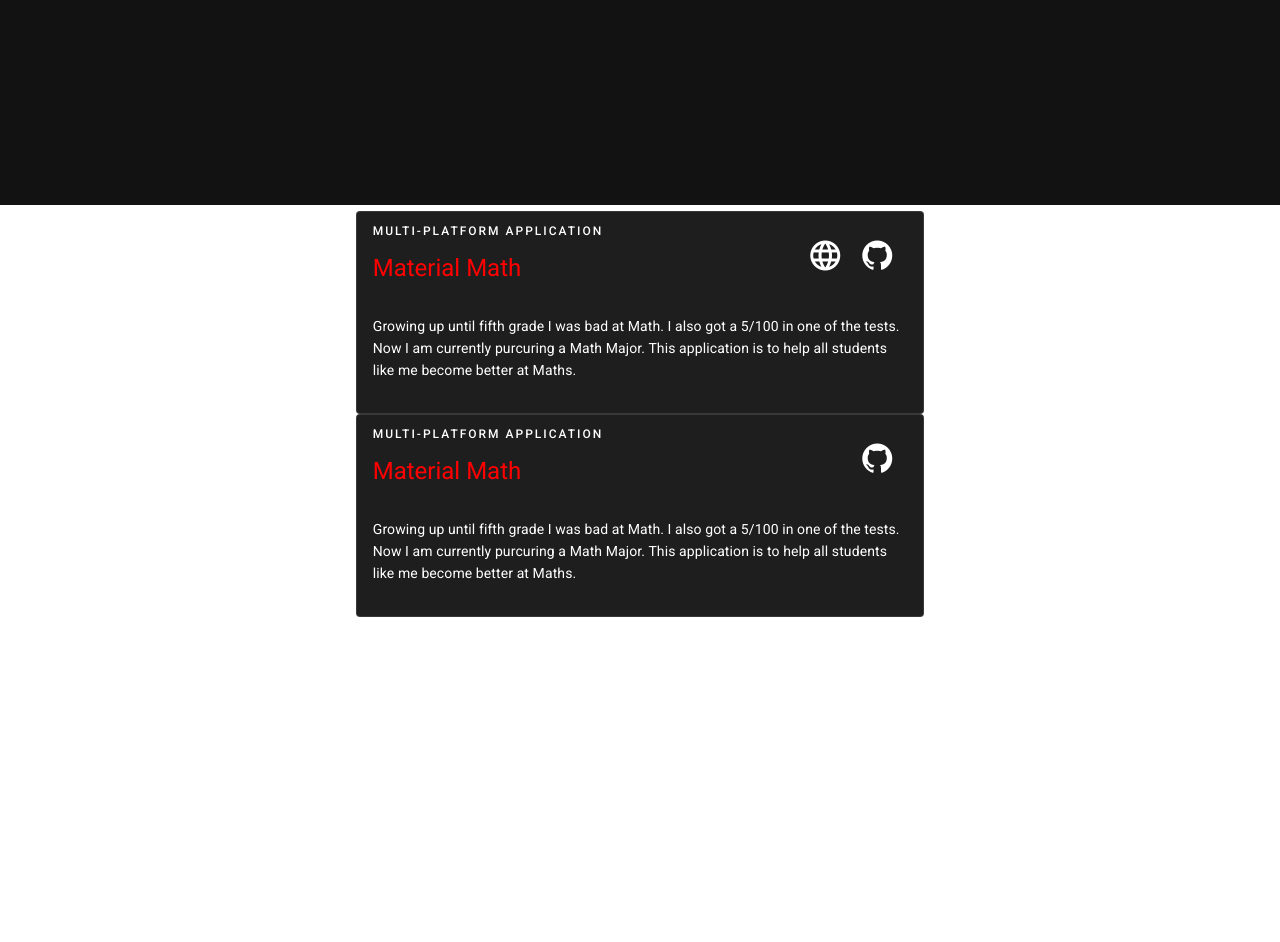
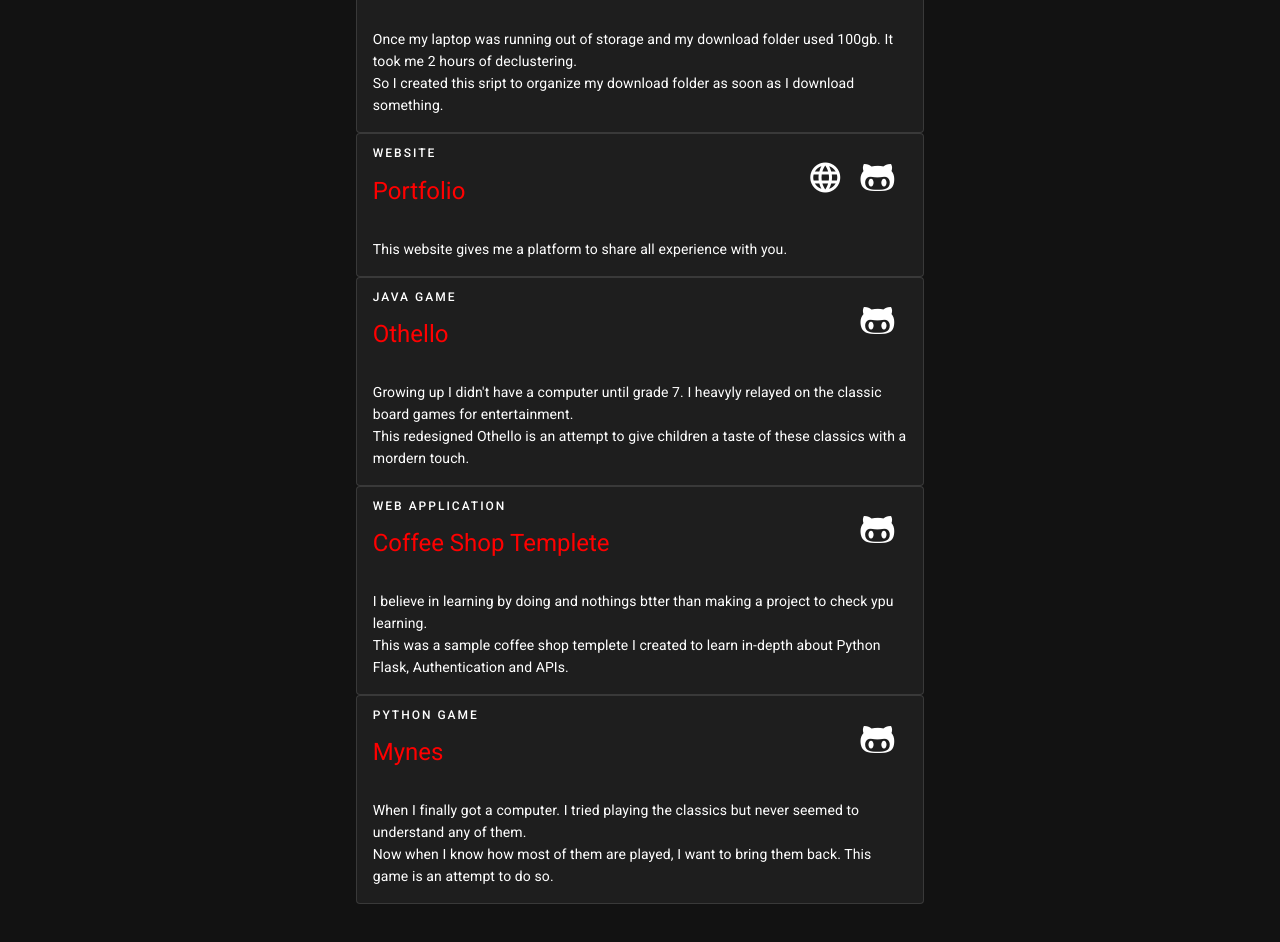
Before and after one commit to milindvishnoi/my-personal-website, a Vue app: page / in a window 1280 px wide. Shown: the part 620-1562 px from the top of the page. Before the commit the page ends 1299 px from the top, so only its background shows below. Built offline with nearby package versions, Linux system fonts and the light colour scheme; what vue-typed-js would draw is missing.

Commit message:
Added Projects

```diff
--- a/package.json
+++ b/package.json
@@ -16,6 +16,7 @@
     "vuex": "^3.4.0"
   },
   "devDependencies": {
+    "@fortawesome/fontawesome-free": "^5.13.0",
     "@mdi/font": "^5.3.45",
     "@vue/cli-plugin-babel": "~4.4.0",
     "@vue/cli-plugin-eslint": "~4.4.0",
@@ -23,7 +24,6 @@
     "babel-eslint": "^10.1.0",
     "eslint": "^6.7.2",
     "eslint-plugin-vue": "^6.2.2",
-    "material-design-icons-iconfont": "^5.0.1",
     "sass": "^1.19.0",
     "sass-loader": "^8.0.0",
     "vue-cli-plugin-vuetify": "~2.0.5",
--- a/src/components/AppCard.vue
+++ b/src/components/AppCard.vue
@@ -2,7 +2,7 @@
     <v-card outlined>
     <v-list-item>
       <v-list-item-content>
-        <v-list-item-subtitle style="color:white;" class="overline mb-4">Multi-Platform Application</v-list-item-subtitle>
+        <v-list-item-subtitle style="color:white;" class="overline mb-4">{{ desc }}</v-list-item-subtitle>
         <v-list-item-title class="headline mb-1" style="color:red;">{{ projectName }}</v-list-item-title>
       </v-list-item-content>
       <v-card-actions>
@@ -10,41 +10,47 @@
             <v-icon large>mdi-web</v-icon>
         </v-btn>
         <v-btn icon large :href="github">
-            <v-icon large>mdi-github</v-icon>
+            <v-icon large>fab fa-github-alt</v-icon>
         </v-btn>
       </v-card-actions>
     </v-list-item>
-    <v-card-text style="color:white;padding-bottom:0px;">{{ descriptionOne }}</v-card-text>
-    <v-card-text style="color:white;padding-top:0px;">{{ descriptionTwo }}</v-card-text>
-    <v-card-actions>
+    <v-card-text :class="{'second-sentence': isdescriptionTwo}" style="color:white;">{{ descriptionOne }}</v-card-text>
+    <v-card-text v-if="isdescriptionTwo" style="color:white;padding-top:0px;">{{ descriptionTwo }}</v-card-text>
+    <!-- <v-card-actions> -->
+    <!-- These are to display the github and web buttons at the bottom -->
       <!-- <v-btn icon large :href="github">
           <v-icon large>mdi-github</v-icon>
       </v-btn>
       <v-btn v-if="web" :href="website" icon large>
           <v-icon large>mdi-web</v-icon>
       </v-btn> -->
-    </v-card-actions>
+    <!-- </v-card-actions> -->
   </v-card>
 </template>
 
 <script>
     export default {
         props: {
+            desc: String,
             projectName: String,
             descriptionOne: String,
             descriptionTwo: String,
-            imgsrc: String,
             website: String,
             github: String,
         },
         computed: {
             web(){
                 return this.website > ''
+            },
+            isdescriptionTwo(){
+                return this.descriptionTwo > ''
             }
         }
     }
 </script>
 
 <style scoped>
-
+    .second-sentence{
+        padding-bottom:0px;
+    }
 </style>
--- a/src/components/HomePage.vue
+++ b/src/components/HomePage.vue
@@ -1,5 +1,5 @@
 <template>
-  <section class="d-flex flex-column justify-center align-center" style="min-height:90%;" >
+  <section class="d-flex flex-column justify-center align-center" style="" >
     <h2 :class="{'small-h2': getMobile}" style="color: #E53935;">HELLO, I'M</h2>
     <h1 :class="{'small-h1': getMobile}">MILIND VISHNOI</h1>
     <vue-typed-js :strings="listOfThings" :typeSpeed="50" :backSpeed="50" :loop="true" :cursorChar="'_'">
--- a/src/components/Projects.vue
+++ b/src/components/Projects.vue
@@ -2,10 +2,10 @@
     <v-col :sm="6" :xs="12" cols="4" >
         <span v-for="(p, i) in projects" :key="i">
         <app-card
+            :desc="p.desc"
             :projectName="p.projectName"
             :descriptionOne="p.descriptionOne"
             :descriptionTwo="p.descriptionTwo"
-            :imgsrc="p.imgsrc"
             :website="p.website"
             :github="p.github"
             :web="p.web" />
@@ -21,21 +21,49 @@ import AppCard from './AppCard.vue'
             return {
                 projects: [
                     {
-                    projectName: 'Material Math',
-                    descriptionOne: 'Growing up until fifth grade I was bad at Math. I also got a 5/100 in one of the tests.',
-                    descriptionTwo: 'Now I am currently purcuring a Math Major. This application is to help all students like me become better at Maths.',
-                    imgsrc: '/Users/milindvishnoi/Desktop/projects/personal-website/src/assets/mm.png',
-                    website: 'https://material-math.netlify.app/#/',
-                    github: 'https://github.com/grey-software/Material-Math'
+                        desc: 'Cross-Platform Application',
+                        projectName: 'Material Math',
+                        descriptionOne: 'Growing up until fifth grade I was bad at Math. I also got a 5/100 in one of the tests!',
+                        descriptionTwo: 'Now I am currently purcuring a Math Major. This application is to help all students like me become better at Maths.',
+                        website: 'https://material-math.netlify.app/#/',
+                        github: 'https://github.com/grey-software/Material-Math'
                     },
                     {
-                        projectName: 'Material Math',
-                        descriptionOne: 'Growing up until fifth grade I was bad at Math. I also got a 5/100 in one of the tests.',
-                        descriptionTwo: 'Now I am currently purcuring a Math Major. This application is to help all students like me become better at Maths.',
-                        imgsrc: '/Users/milindvishnoi/Desktop/projects/personal-website/src/assets/mm.png',
-                        // website: 'https://material-math.netlify.app/#/',
-                        github: 'https://github.com/grey-software/Material-Math',
-                    }
+                        desc: 'Python Sript',
+                        projectName: 'Download Folder Organizer',
+                        descriptionOne: 'Once my laptop was running out of storage and my download folder used 100gb. It took me 2 hours of declustering.',
+                        descriptionTwo: 'So I created this sript to organize my download folder as soon as I download something.',
+                        github: 'https://github.com/milindvishnoi/Download-Folder-Organizer',
+                    },
+                    {
+                        desc: 'Website',
+                        projectName: 'Portfolio',
+                        descriptionOne: '',
+                        descriptionTwo: 'This website gives me a platform to share all experience with you.',
+                        website: 'https://milindvishnoi.com',
+                        github: 'https://github.com/milindvishnoi/personal-website'
+                    },
+                    {
+                        desc: 'Java Game',
+                        projectName: 'Othello',
+                        descriptionOne: "Growing up I didn't have a computer until grade 7. I heavyly relayed on the classic board games for entertainment.",
+                        descriptionTwo: 'This redesigned Othello is an attempt to give children a taste of these classics with a mordern touch.',
+                        github: 'https://github.com/milindvishnoi/Othello-Game'
+                    },
+                    {
+                        desc: 'Web Application',
+                        projectName: 'Coffee Shop Templete',
+                        descriptionOne: 'I believe in learning by doing and nothings btter than making a project to check ypu learning.',
+                        descriptionTwo: 'This was a sample coffee shop templete I created to learn in-depth about Python Flask, Authentication and APIs.',
+                        github: 'https://github.com/milindvishnoi/CoffeeShop-MultipleRoleAuthorizationAPI'
+                    },
+                    {
+                        desc: 'Python Game',
+                        projectName: 'Mynes',
+                        descriptionOne: 'When I finally got a computer. I tried playing the classics but never seemed to understand any of them.',
+                        descriptionTwo: 'Now when I know how most of them are played, I want to bring them back. This game is an attempt to do so.',
+                        github: 'https://github.com/milindvishnoi/Mynes'
+                    },
                 ]
             }
         },
--- a/src/main.js
+++ b/src/main.js
@@ -1,12 +1,16 @@
 import Vue from 'vue'
 import App from './App.vue'
 import vuetify from './plugins/vuetify';
-import VueTypedJs from 'vue-typed-js'
+import VueTypedJs from 'vue-typed-js';
+import '@fortawesome/fontawesome-free/css/all.css';
 
 Vue.use(VueTypedJs)
 Vue.config.productionTip = false
 
 new Vue({
+  icons: {
+    iconfont: 'fa',
+  },
   vuetify,
   render: h => h(App)
 }).$mount('#app')
```
Also changed, not shown: 1 other file (tests, documents, lock files or other folders).
